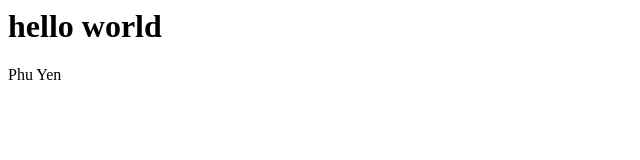
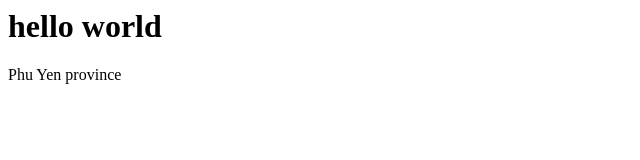
Before and after one commit to NganDo2911/demogithub, a plain HTML site: page index.html in a window 1280 px wide. Shown: the full height of the page, 0-640 px from the left. Drawn offline with Linux system fonts and the light colour scheme.

Commit message:
add file p html

```diff
--- a/index.html
+++ b/index.html
@@ -1,2 +1,2 @@
 <h1>hello world</h1>
-<p>Phu Yen </p>
+<p>Phu Yen province</p>
```
